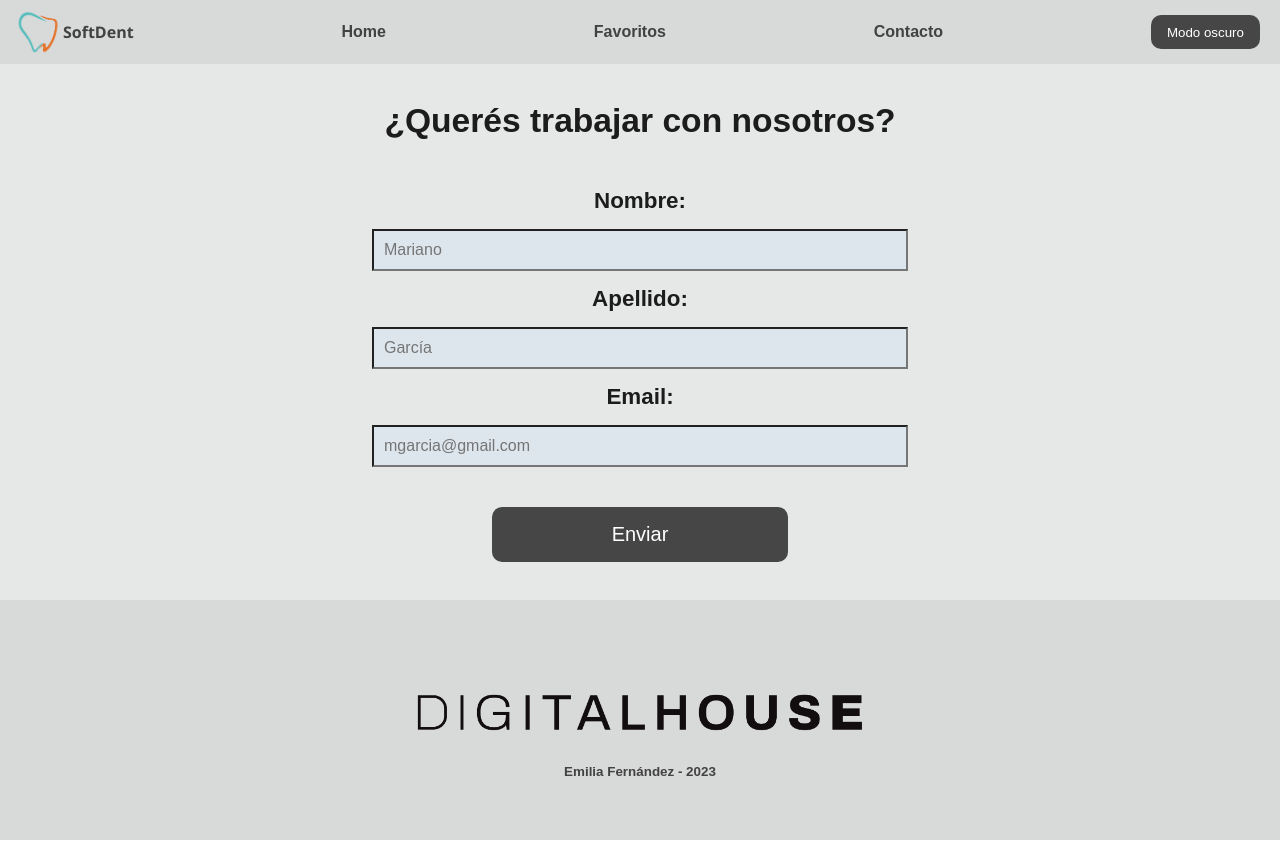
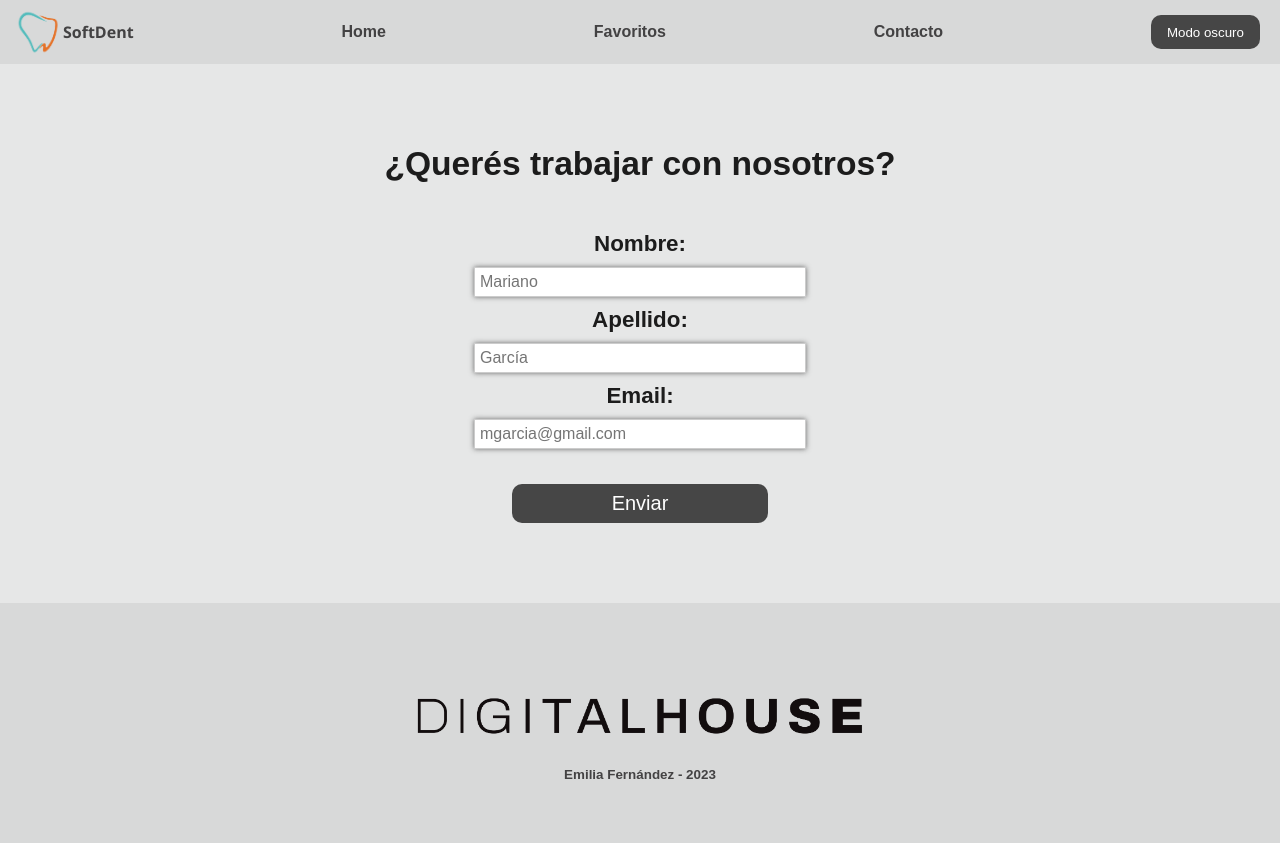
Before and after one commit to EmiiFernandez/React_Odontologos, a React (Vite) app: page /contacto in a window 1280 px wide. Built offline with nearby package versions, Linux system fonts and the light colour scheme; no server answers.

Commit message:
mod contacto

```diff
--- a/src/components/form/Form.module.css
+++ b/src/components/form/Form.module.css
@@ -1,21 +1,33 @@
 .contact {
-    height: 67vh;
+    height: 67.4vh;
     display: flex;
     align-items: center;
     justify-content: center;
 }
 
+
 .input {
     display: flex;
-    width: 40vw;
+    padding: 5px;
+    margin: 10px 0;
     font-size: 16px;
-    padding: 10px;
-    margin: 15px;
-    background: #DDE6ED;
+    border-width: 1px;
+    border-color: #CCCCCC;
+    background-color: #FFFFFF;
+    color: #000000;
+    border-style: solid;
+    border-radius: 0px;
+    width: 20rem;
+    box-shadow: 0px 0px 5px rgba(66,66,66,.75);
+}
+
+.input:focus {
+    outline:none;
 }
 
 .formulario {
     text-align: center;
+    text-align: -webkit-center;
     font-size: 1.4rem;
     font-weight: 600;
     font-family: Arial, Helvetica, sans-serif;
@@ -23,7 +35,7 @@
 }
 
 .button {
-    padding: 1rem 6em;
+    padding: 0.5rem 5em;
     border: none;
     outline: none;
     color: rgb(255, 255, 255);
```
